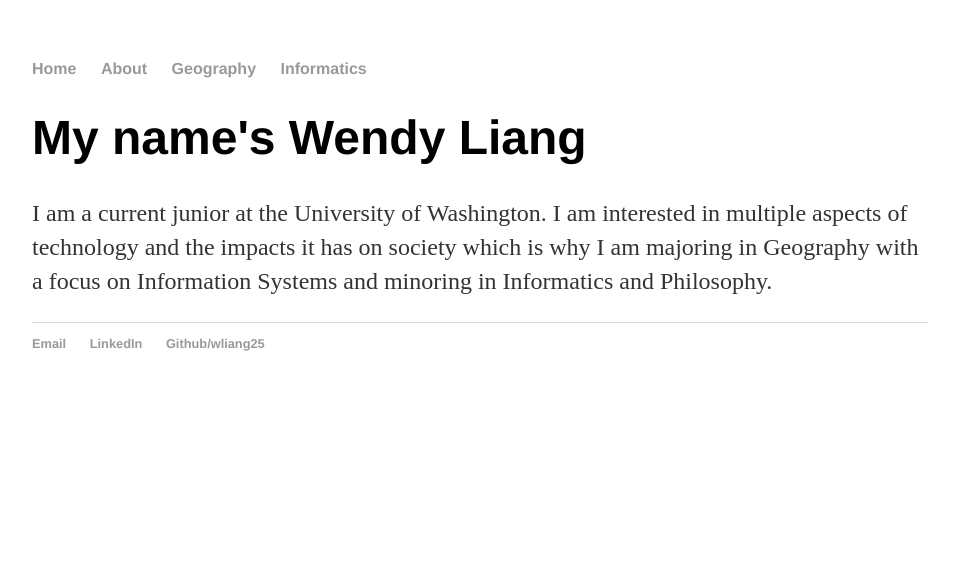
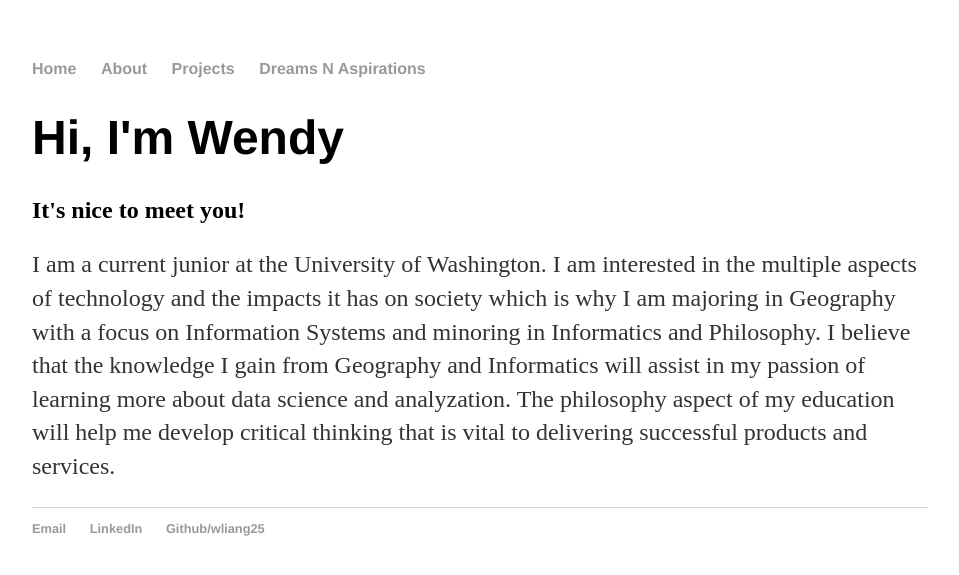
Before and after one commit to wliang25/wliang25.github.io, a Jekyll site: the page built from index.html, in a window 1280 px wide. Shown: the top 575 px of the page, without its empty margins (160-1119 px from the left). Built offline with Jekyll 4.4.1, drawn with Linux system fonts in a browser that asks for light colours.

Commit message:
Added text and reorganized folder

```diff
--- a/_layouts/default.html
+++ b/_layouts/default.html
@@ -10,8 +10,8 @@
 	    		<ul>
 	        		<li><a href="/">Home</a></li>
 		        	<li><a href="/about">About</a></li>
-	        		<li><a href="/geog">Geography</a></li>
-	        		<li><a href="/info">Informatics</a></li>
+	        		<li><a href="/proj">Projects</a></li>
+	        		<li><a href="/dreams">Dreams N Aspirations</a></li>
 	    		</ul>
 			</nav>
 			<div class="container">
--- a/index.html
+++ b/index.html
@@ -3,6 +3,7 @@ layout: default
 title: Wendy Liang
 ---
 <div class="blurb">
-	<h1>My name's Wendy Liang</h1>
-	<p>I am a current junior at the University of Washington. I am interested in multiple aspects of technology and the impacts it has on society which is why I am majoring in Geography with a focus on Information Systems and minoring in Informatics and Philosophy.</p>
+	<h1>Hi, I'm Wendy</h1>
+	<h2>It's nice to meet you!</h2>
+	<p>I am a current junior at the University of Washington. I am interested in the multiple aspects of technology and the impacts it has on society which is why I am majoring in Geography with a focus on Information Systems and minoring in Informatics and Philosophy. I believe that the knowledge I gain from Geography and Informatics will assist in my passion of learning more about data science and analyzation. The philosophy aspect of my education will help me develop critical thinking that is vital to delivering successful products and services.</p>
 </div><!-- /.blurb -->
```
Also changed, not shown: dreams/dreams.html (renamed from info/info.html), proj/proj.html (renamed from geog/geog.html).
